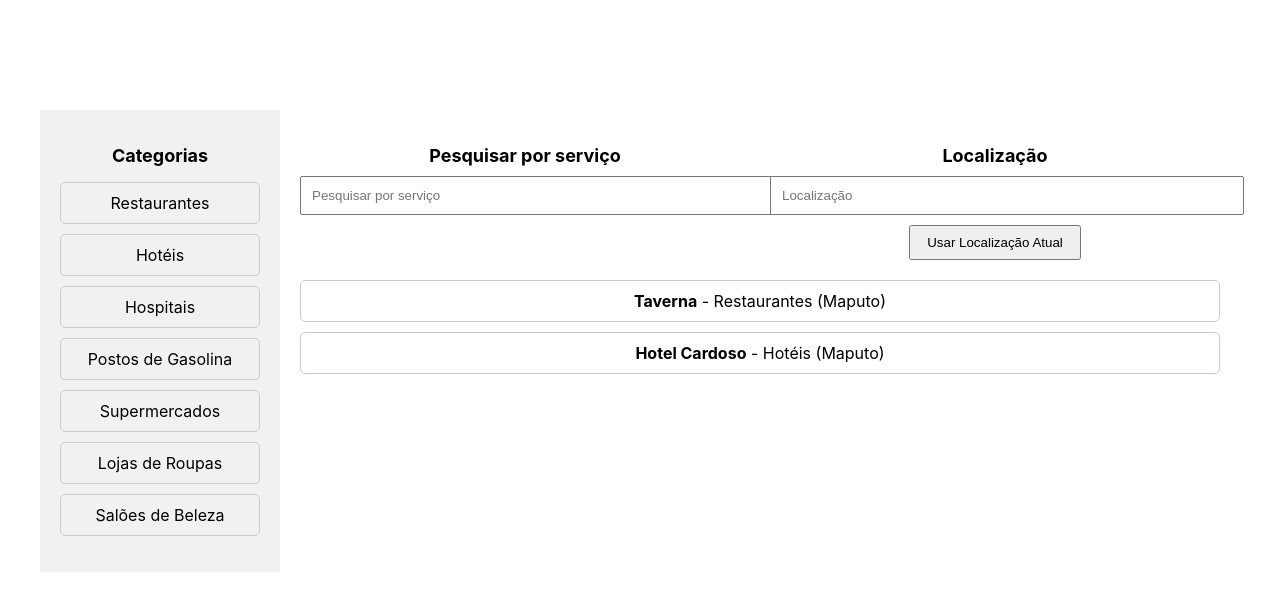
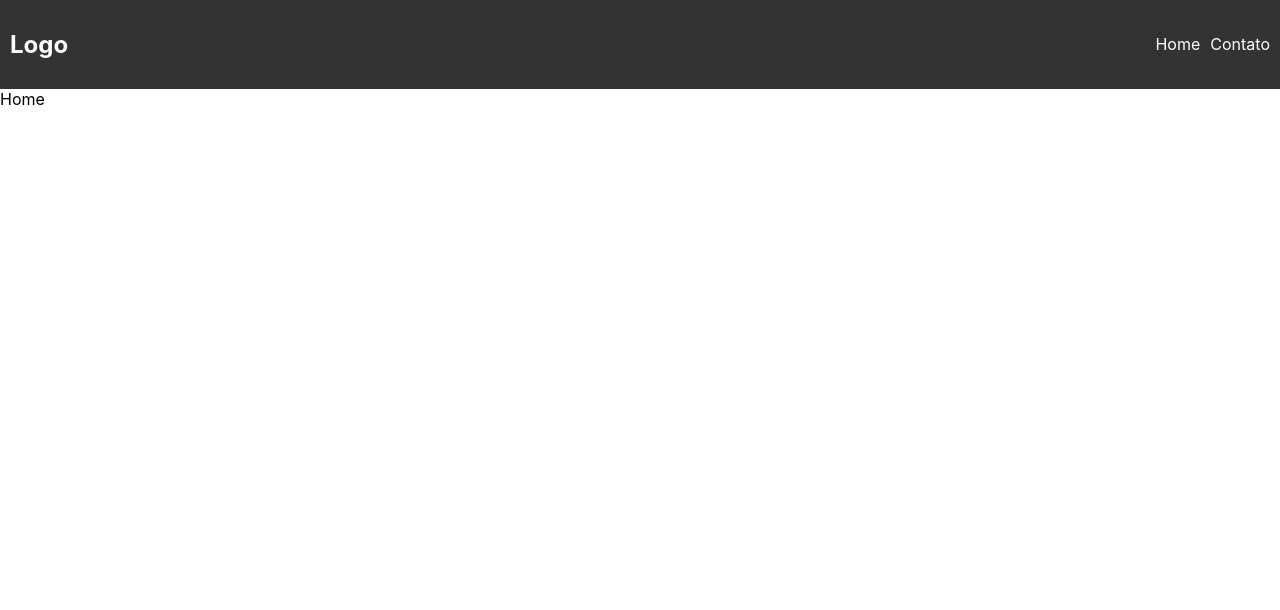
Before and after one commit to 258CriptonBaloi/pesquisa-mapeamento, a React (Create React App) app: page / in a window 1280 px wide. Shown: the top 610 px of the page. Built offline with nearby package versions, Linux system fonts and the light colour scheme.

Commit message:
Google API and Menu

```diff
--- a/package.json
+++ b/package.json
@@ -6,6 +6,8 @@
     "@testing-library/jest-dom": "^5.16.5",
     "@testing-library/react": "^13.4.0",
     "@testing-library/user-event": "^13.5.0",
+    "google-map-react": "^2.2.1",
+    "google-maps-react": "^2.0.6",
     "react": "^18.2.0",
     "react-dom": "^18.2.0",
     "react-router-dom": "^6.14.1",
--- a/src/App.js
+++ b/src/App.js
@@ -1,14 +1,19 @@
+import {BrowserRouter as Router, Routes, Route} from 'react-router-dom';
 import logo from './logo.svg';
 import './App.css';
-import './App.css';
-import ServiceList from './components/ServiceList';
+import Navbar from './components/Navbar/Navbar';
+import Contacto from './components/Navbar/Pages/Contacto';
+import Home from './components/Navbar/Pages/Home';
 
 function App() {
   return (
-    <div className="app">
-      <h1>Pesquisa e Mapeamento de Serviços</h1>
-      <ServiceList />
-    </div>
+    <Router>
+      <Navbar/>
+        <Routes>
+          <Route path='/' exact Component={Home}/>
+          <Route path='/contacto' exact Component={Contacto}/>
+        </Routes>
+    </Router>
   );
 }
 
--- /dev/null
+++ b/src/components/Navbar/Navbar.css
@@ -0,0 +1,79 @@
+.navbar {
+    display: flex;
+    justify-content: space-between;
+    align-items: center;
+    padding: 10px;
+    background-color: #333;
+    color: #fff;
+  }
+
+  .nav-links {
+    display: flex;
+    list-style: none;
+    margin: 0;
+    padding: 0;
+  }
+
+  .nav-links li {
+    margin-left: 10px;
+  }
+
+  .nav-links a {
+    color: #fff;
+    text-decoration: none;
+  }
+
+  .menu-icon {
+    display: none;
+    cursor: pointer;
+  }
+
+  .bar {
+    width: 20px;
+    height: 2px;
+    background-color: #fff;
+    margin-bottom: 4px;
+    transition: transform 0.3s ease;
+  }
+
+  .open .bar:nth-child(1) {
+    transform: rotate(-45deg) translate(-5px, 6px);
+  }
+
+  .open .bar:nth-child(2) {
+    opacity: 0;
+  }
+
+  .open .bar:nth-child(3) {
+    transform: rotate(45deg) translate(-5px, -6px);
+  }
+
+  @media (max-width: 768px) {
+    .nav-links {
+      display: none;
+    }
+
+    .menu-icon {
+      display: block;
+    }
+
+    .menu-icon.open {
+      transform: rotate(90deg);
+    }
+
+    .open .nav-links {
+      display: flex;
+      flex-direction: column;
+      align-items: center;
+      width: 100%;
+      background-color: #333;
+      padding: 20px;
+      position: absolute;
+      top: 100%;
+      left: 0;
+    }
+
+    .open .nav-links li {
+      margin: 10px 0;
+    }
+}
--- /dev/null
+++ b/src/components/Navbar/Navbar.js
@@ -0,0 +1,35 @@
+import React, { useState } from 'react';
+import { Link } from 'react-router-dom';
+import './Navbar.css';
+
+function Navbar() {
+  const [isMenuOpen, setIsMenuOpen] = useState(false);
+
+  const toggleMenu = () => {
+    setIsMenuOpen(!isMenuOpen);
+  };
+
+  return (
+    <nav className="navbar">
+      <div className="navbar-logo">
+        {/* Coloque aqui o seu logo */}
+        <h1>Logo</h1>
+      </div>
+      <ul className={`nav-links ${isMenuOpen ? 'open' : ''}`}>
+        <li>
+          <Link to="/">Home</Link>
+        </li>
+        <li>
+          <Link to="/contacto">Contato</Link>
+        </li>
+      </ul>
+      <div className={`menu-icon ${isMenuOpen ? 'open' : ''}`} onClick={toggleMenu}>
+        <div className="bar"></div>
+        <div className="bar"></div>
+        <div className="bar"></div>
+      </div>
+    </nav>
+  );
+}
+
+export default Navbar;
--- /dev/null
+++ b/src/components/Navbar/Pages/Home.js
@@ -0,0 +1,9 @@
+import React from 'react'
+
+function Home() {
+  return (
+    <div>Home</div>
+  )
+}
+
+export default Home
--- a/src/components/ServiceList.js
+++ b/src/components/ServiceList.js
@@ -2,119 +2,11 @@ import React, { useState } from 'react';
 import './ServiceList.css';
 
 function ServiceList() {
-  const [searchTerm, setSearchTerm] = useState('');
-  const [location, setLocation] = useState('');
-  const [selectedCategory, setSelectedCategory] = useState('');
-  const [userLocation, setUserLocation] = useState('');
+  return (
 
-  const services = [
-    {
-      id: 1,
-      name: 'Taverna',
-      category: 'Restaurantes',
-      location: 'Maputo'
-    },
-    {
-      id: 2,
-      name: 'Hotel Cardoso',
-      category: 'Hotéis',
-      location: 'Maputo'
-    },
-    // Adicione mais serviços de exemplo aqui
-  ];
-
-  const categories = [
-    'Restaurantes',
-    'Hotéis',
-    'Hospitais',
-    'Postos de Gasolina',
-    'Supermercados',
-    'Lojas de Roupas',
-    'Salões de Beleza'
-  ];
-
-  const filteredServices = services
-    .filter(service =>
-      service.name.toLowerCase().includes(searchTerm.toLowerCase()) &&
-      service.location.toLowerCase().includes(location.toLowerCase()) &&
-      (selectedCategory === '' || service.category === selectedCategory)
-    )
-    .slice(0, 2); // Limita a lista a apenas 2 serviços
-
-  const handleCategoryClick = category => {
-    setSelectedCategory(category);
-    setSearchTerm('');
-    setLocation('');
-  };
-
-  const handleLocationClick = () => {
-    if (navigator.geolocation) {
-      navigator.geolocation.getCurrentPosition(
-        position => {
-          const { latitude, longitude } = position.coords;
-          setUserLocation(`${latitude}, ${longitude}`);
-          setLocation('');
-        },
-        error => {
-          console.log(error);
-        }
-      );
-    } else {
-      alert('Geolocalização não suportada pelo seu navegador.');
-    }
-  };
-
-  return (
-    <div className="service-list">
-      <div className="sidebar">
-        <h2>Categorias</h2>
-        <ul>
-          {categories.map(category => (
-            <li
-              key={category}
-              className={selectedCategory === category ? 'active' : ''}
-              onClick={() => handleCategoryClick(category)}
-            >
-              {category}
-            </li>
-          ))}
-        </ul>
-      </div>
-      <div className="main-content">
-        <div className="top-row">
-          <div className="search-column">
-            <h2>Pesquisar por serviço</h2>
-            <input
-              type="text"
-              placeholder="Pesquisar por serviço"
-              value={searchTerm}
-              onChange={e => setSearchTerm(e.target.value)}
-            />
-          </div>
-          <div className="location-column">
-            <h2>Localização</h2>
-            <div className="location-input">
-              <input
-                type="text"
-                placeholder="Localização"
-                value={location}
-                onChange={e => setLocation(e.target.value)}
-              />
-              <button onClick={handleLocationClick}>Usar Localização Atual</button>
-            </div>
-            {userLocation && <p>Sua localização atual: {userLocation}</p>}
-          </div>
-        </div>
-        <ul>
-          {filteredServices.map(service => (
-            <li key={service.id}>
-              <strong>{service.name}</strong> - {service.category} ({service.location})
-            </li>
-          ))}
-        </ul>
-      </div>
-    </div>
-  );
+    <>
+    </>
+  )
 }
 
 export default ServiceList;
```
Also changed, not shown: src/components/MapContainer.js (added, +16 -0 lines), src/components/Navbar/Pages/Contacto.js (added), 1 other file (tests, documents, lock files or other folders).
